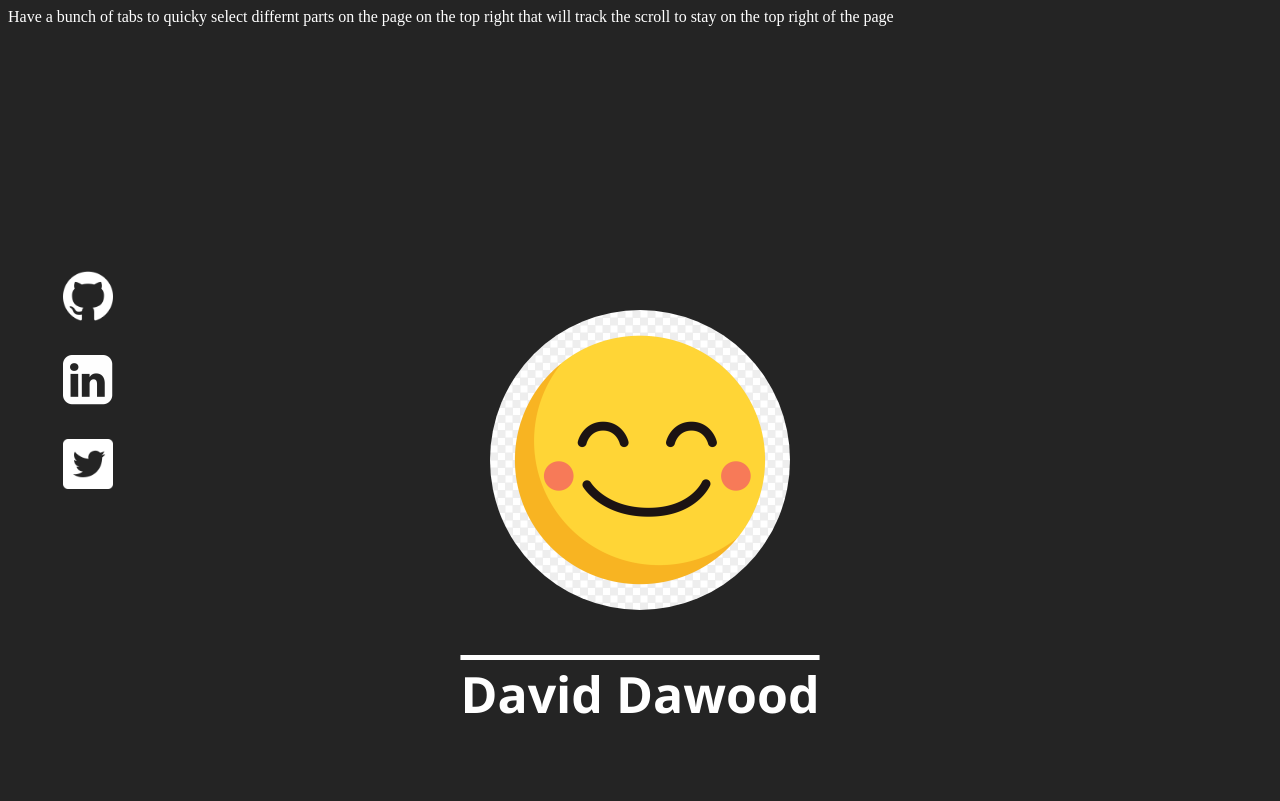
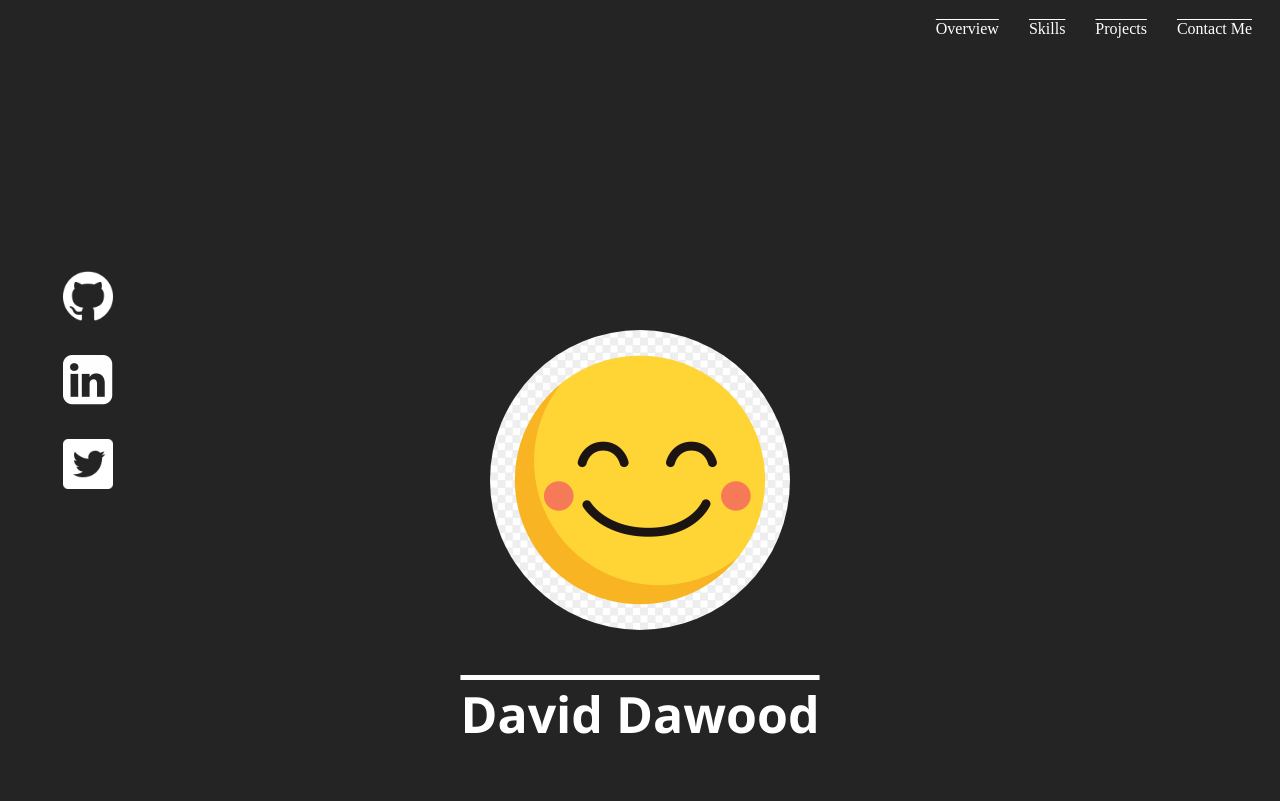
Before and after one commit to DavidDawood/Portfolio-Website, a plain HTML site: page index.html in a window 1280 px wide. Shown: the top 801 px of the page. Drawn offline with Linux system fonts and the light colour scheme.

Commit message:
Added buttons top right

```diff
--- a/index.html
+++ b/index.html
@@ -14,9 +14,10 @@
     </head>
     <body>
         <header>
-            Have a bunch of tabs to quicky select differnt parts on the page on
-            the top right that will track the scroll to stay on the top right of
-            the page
+            <a href="#overviewTab">Overview</a>
+            <a href="#skillsTab">Skills</a>
+            <a href="#projectsTab">Projects</a>
+            <a href="#contactTab">Contact Me</a>
         </header>
         <sidebar class="page__sidebar">
             <ul>
@@ -36,7 +37,7 @@
                 <h1 class="page__profile--text">David Dawood</h1>
             </div>
 
-            <section class="page__overview">
+            <section id="overviewTab" class="page__overview">
                 <h1 class="page__title">Overview</h1>
                 <div class="page__overview--contents">
                     <p>
@@ -46,8 +47,8 @@
                 </div>
             </section>
 
-            <section class="page__skills">
-                <h1 class="page__title">Skills</h1>
+            <section id="skillsTab" class="page__skills">
+                <h1>Skills</h1>
                 <div class="page__skills--contents">
                     <i
                         class="page__skills--contents-item fa-brands fa-html5 fa-8x fa-beat"
@@ -64,15 +65,15 @@
                 </div>
             </section>
 
-            <section class="page__projects">
+            <section id="projectsTab" class="page__projects">
                 <h1 class="page__title">Projects</h1>
                 <div class="page__projects--contents">
                     <p>list a collection of repos with an image button here</p>
                 </div>
             </section>
 
-            <section class="page__contact">
-                <h2 class="page__title">Contact Me</h2>
+            <section id="contactTab" class="page__contact">
+                <h2>Contact Me</h2>
                 <div class="page__contact--contents">
                     <form
                         action="https://formspree.io/f/xqknongj"
@@ -107,8 +108,8 @@
                                 name="Contact Number"
                                 type="tel"
                                 id="phoneNumber"
-                                placeholder="## #### ####"
-                                pattern="[0-9]{2} [0-9]{3} [0-9]{3}"
+                                placeholder="#### ### ###"
+                                pattern="[0-9]{4} [0-9]{3} [0-9]{3}"
                                 required
                             />
                         </div>
--- a/index.scss
+++ b/index.scss
@@ -2,7 +2,21 @@
 @use "./modules/baseModule.scss";
 
 header {
-    color: white;
+    display: flex;
+    justify-content: flex-end;
+    align-content: center;
+    position: sticky;
+    top: 10px;
+    & > a {
+        color: white;
+        padding: 10px;
+        padding-right: 20px;
+        text-decoration: overline;
+
+        &:hover {
+            color: palette.$secondary;
+        }
+    }
 }
 body {
     background-color: palette.$primary;
```
Also changed, not shown: index.css.
